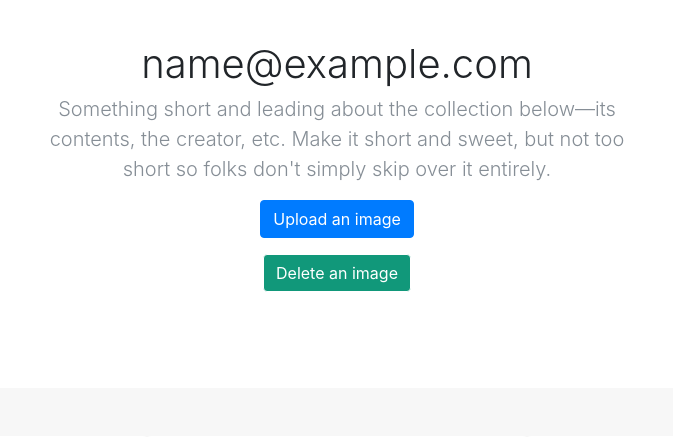
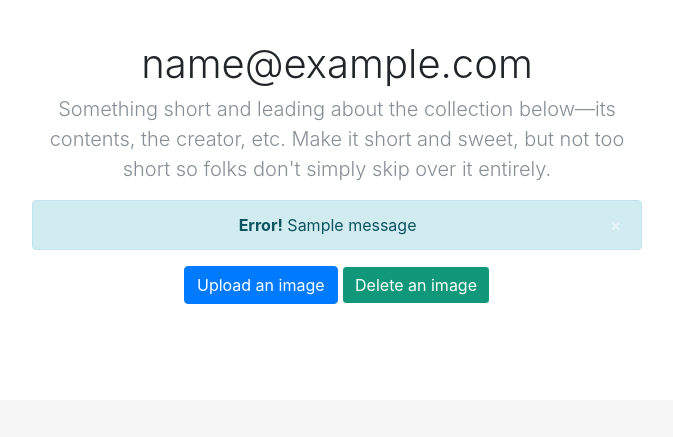
Before and after one commit to anitahaurie/FotoFriend_Web, a Flask app: template templates/home.html in a window 1280 px wide. Shown: the part 164-601 px from the top of the page, without its empty margins (303-976 px from the left). Run offline with Flask 2, Linux system fonts and the light colour scheme; the template is opened without the code that fills it: most values are stand-ins (such as "Sample title", 1, 10 or a date in 2020); one stand-in notice (Sample message) is shown; some libraries are stand-ins or nearby versions.

Commit message:
Tested error checking in uploading and that works. Also programmed upload errors to display to the user.

```diff
--- a/application.py
+++ b/application.py
@@ -134,8 +134,9 @@ class Upload(Resource):
 			file.save(os.path,join(app.config['UPLOAD_FOLDER'], filename))
 			#return redirect(url_for('uploaded_file', filename=filename))
 			return redirect(url_for('home'))
-
-# return flask.render_template("home.html")
+		else:
+			flash("Only jpeg, jpg and png files are supported. Please try again.")
+			return redirect(flask.url_for('home'))
 
 class UploadedFile(Resource):
 	def get(self):
--- a/templates/home.html
+++ b/templates/home.html
@@ -17,7 +17,6 @@
   </head>
 
   <body>
-
     <div class="navbar navbar-dark bg-dark">
       <div class="container d-flex justify-content-between">
         <a href="#" class="navbar-brand">{{serverResponse}}</a>
@@ -45,6 +44,16 @@
         <h1 class="jumbotron-heading">{{userEmail}}</h1>
         <p class="lead text-muted">Something short and leading about the collection below—its contents, the creator, etc. Make it short and sweet, but not too short so folks don't simply skip over it entirely.</p>
         <p>
+      {%with messages = get_flashed_messages() %}
+        {%if messages%}
+          {%for message in messages %}
+            <div class="alert alert-info alert-dismissable">
+              <a href="#" class="close" data-dismiss="alert" aria-label="close">&times;</a>
+              <strong>Error!</strong> {{message}}
+            </div>
+          {%endfor%}
+        {%endif%}
+      {%endwith%}
           <a href="#" class="btn btn-primary" data-toggle="modal" data-target="#uploadImageModal">Upload an image</a>
             <!-- Upload image modal (Popup window)-->
             <div class="modal fade" id="uploadImageModal">
```
